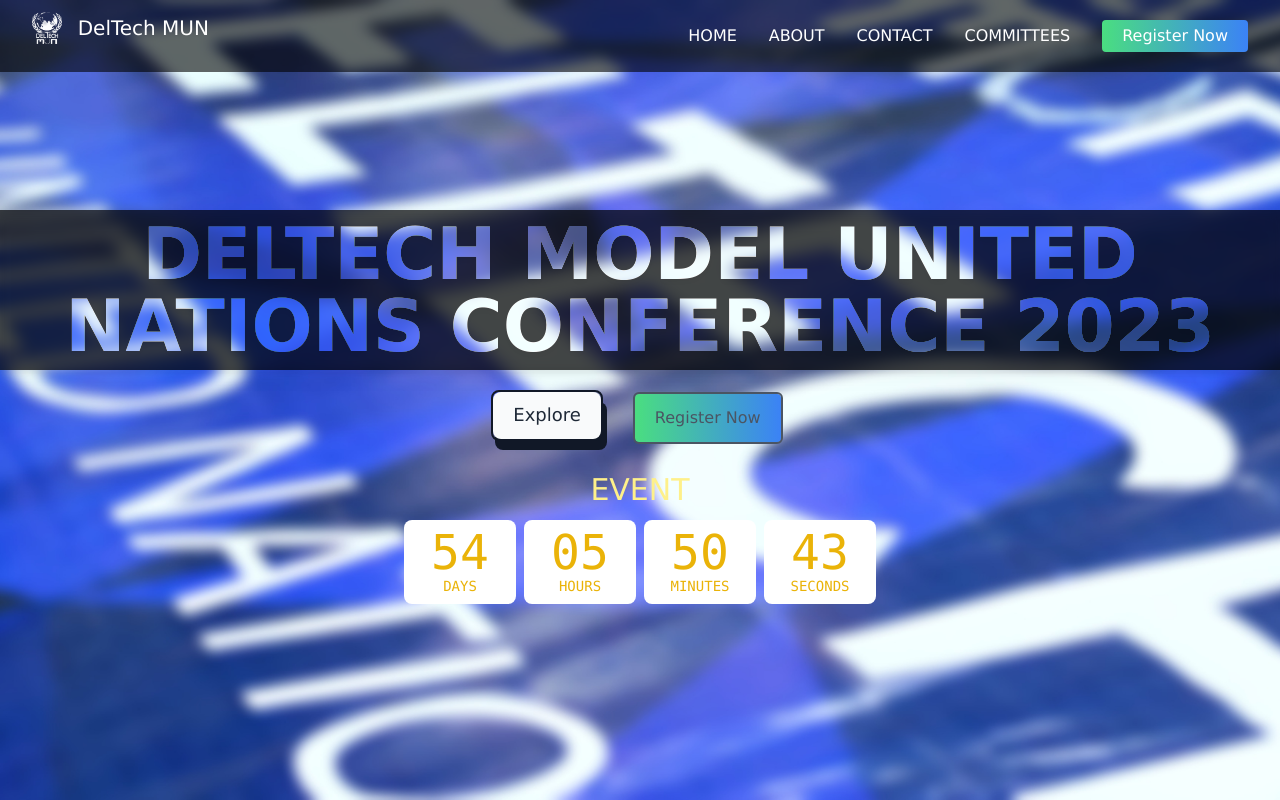
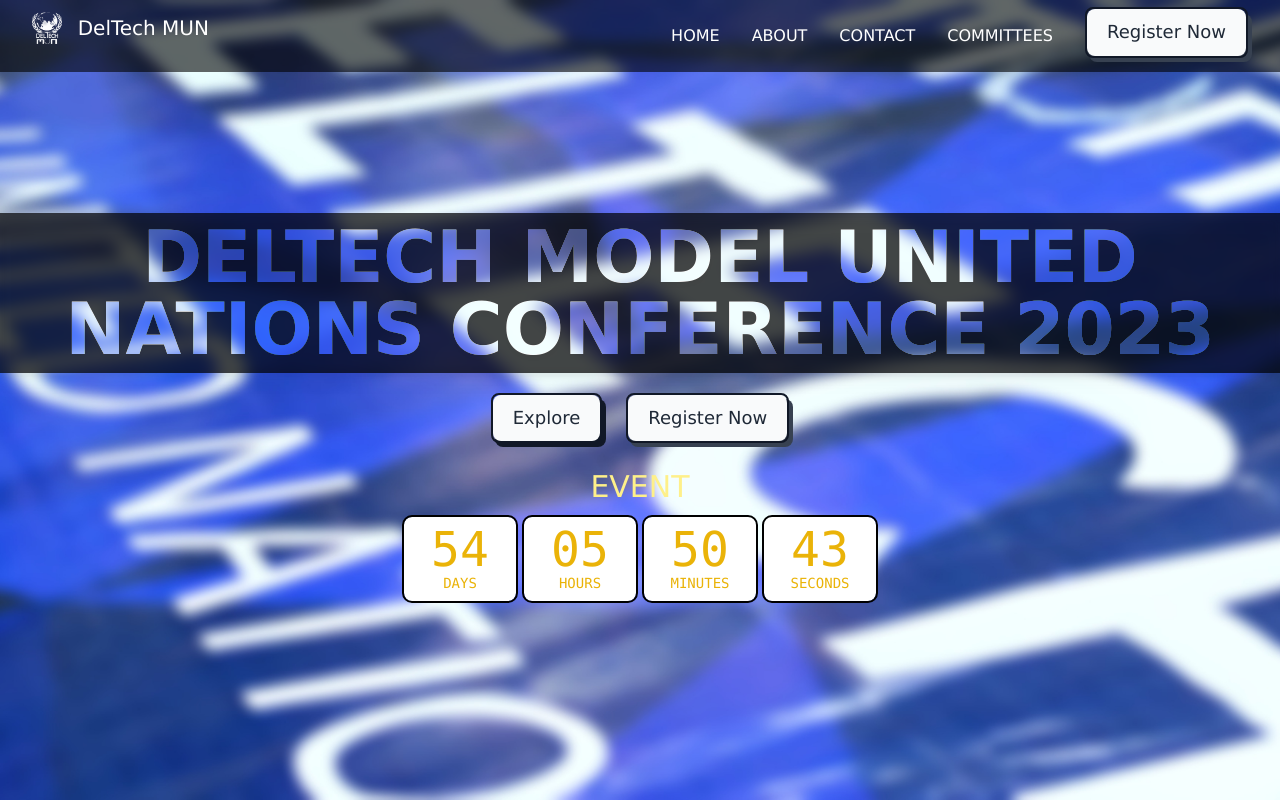
Before and after one commit to VarunDTU/deltech-website, a React (Create React App) app: page / in a window 1280 px wide. Shown: the top 800 px of the page. Built offline with nearby package versions, Linux system fonts and the light colour scheme.

Commit message:
button changes with navbar now opaque for non-md

```diff
--- a/src/components/main.js
+++ b/src/components/main.js
@@ -27,15 +27,16 @@
 </a>
 
             </div>
-            <div className="py-5 justify-center flex md:flex-row flex-col z-5">
-              <div className="relative z-10 block px-5 py-1 overflow-hidden">
+            <div className="py-5 justify-center flex md:flex-row flex-col z-5 mx-3">
+            <a href="#_" class="relative inline-block text-lg group">
+<span class="relative z-10 block px-5 py-3 overflow-hidden font-medium leading-tight text-gray-800 transition-colors duration-300 ease-out border-2 border-gray-900 rounded-lg group-hover:text-white">
+<span class="absolute inset-0 w-full h-full px-5 py-3 rounded-lg bg-gray-50"></span>
+<span class="absolute left-0 w-48 h-48 -ml-2 transition-all duration-300 origin-top-right -rotate-90 -translate-x-full translate-y-12 bg-gradient-to-r from-pink-500 to-purple-500 group-hover:rotate-180 ease"></span>
+<span class="relative">Register Now</span>
+</span>
+<span class="absolute bottom-0 right-0 w-full h-12 -mb-1 -mr-1 transition-all duration-200 ease-linear bg-gray-700 rounded-lg group-hover:mb-0 group-hover:mr-0" data-rounded="rounded-lg"></span>
+</a>
 
-            <button className="inline-flex border-0 py-3 outline outline-2 px-5 focus:outline-none bg-gradient-to-r from-green-400 to-blue-500 hover:from-pink-500 hover:to-yellow-500 rounded text-base">
-          Register Now
-
-        </button>
-
-              </div>
             </div>
             </div>
 
--- a/src/components/navbar.js
+++ b/src/components/navbar.js
@@ -27,7 +27,6 @@
           </Link>
           <button className="inline-flex border-0 py-1 px-3 focus:outline-none bg-gradient-to-r from-green-400 to-blue-500 hover:from-pink-500 hover:to-yellow-500 rounded text-base">
           Register Now
-
         </button>
         </nav>
       </div>
--- a/src/components/newnavbar.js
+++ b/src/components/newnavbar.js
@@ -11,7 +11,7 @@
     }
 
     return (
-        <Popover className={classNames(scrollPosition>0)?'bg-gray-900 z-10 fixed w-full':' bg-black/60 fixed z-10 w-full'}>
+        <Popover className={classNames(scrollPosition>0)?'bg-gray-900 z-10 fixed w-full':' md:bg-black/60 bg-gray-900 fixed z-10 w-full'}>
         <nav className="w-full z-10 text-white">
             <div className="justify-between px-4 mx-auto lg:max-w-7xl md:items-center md:flex md:px-8">
                 <div>
@@ -87,10 +87,18 @@
           </Link>
                             </li>
                             <li className="text-white hover:text-blue-600">
-                            <button className="inline-flex border-0 py-1 px-5 focus:outline-none bg-gradient-to-r from-green-400 to-blue-500 hover:from-pink-500 hover:to-yellow-500 rounded text-base">
-          Register Now
 
-        </button>
+
+            <a href="#_" class="relative inline-block text-lg group">
+<span class="relative z-10 block px-5 py-3 overflow-hidden font-medium leading-tight text-gray-800 transition-colors duration-300 ease-out border-2 border-gray-900 rounded-lg group-hover:text-white">
+<span class="absolute inset-0 w-full h-full px-5 py-3 rounded-lg bg-gray-50"></span>
+<span class="absolute left-0 w-48 h-48 -ml-2 transition-all duration-300 origin-top-right -rotate-90 -translate-x-full translate-y-12 bg-gradient-to-r from-pink-500 to-purple-500 group-hover:rotate-180 ease"></span>
+<span class="relative">Register Now</span>
+</span>
+<span class="absolute bottom-0 right-0 w-full h-12 -mb-1 -mr-1 transition-all duration-200 ease-linear bg-gray-700 rounded-lg group-hover:mb-0 group-hover:mr-0" data-rounded="rounded-lg"></span>
+</a>
+
+
 
                             </li>
                         </ul>
--- a/src/components/timeer.js
+++ b/src/components/timeer.js
@@ -32,19 +32,19 @@
     <div className="text-yellow-200">
         <h1 className="text-3xl text-center mb-3 font-extralight">EVENT</h1>
         <div className="text-6xl text-center flex w-full items-center justify-center">
-            <div className="mx-1 p-2 bg-white text-yellow-500 rounded-lg">
+            <div className="mx-1 p-2 outline outline-2 outline-black bg-white text-yellow-500 rounded-lg">
                 <div className="md:w-24 w-5 md:text-5xl text-sm font-mono leading-none" x-text="days">{days < 10 ? "0" + days : days}</div>
                 <div className="font-mono uppercase md:text-sm text-xs leading-none">Days</div>
             </div>
-            <div className="mx-1 p-2 bg-white text-yellow-500 rounded-lg">
+            <div className="mx-1 p-2 outline outline-2 outline-black bg-white text-yellow-500 rounded-lg">
                 <div className="md:w-24 w-5 md:text-5xl text-sm font-mono leading-none" x-text="hours">{hours < 10 ? "0" + hours : hours}</div>
                 <div className="font-mono uppercase md:text-sm text-xs leading-none">Hours</div>
             </div>
-            <div className="mx-1 p-2 bg-white text-yellow-500 rounded-lg">
+            <div className="mx-1 p-2 outline outline-2 outline-black bg-white text-yellow-500 rounded-lg">
                 <div className="md:w-24 w-5 md:text-5xl text-sm font-mono leading-none" x-text="minutes">{minutes < 10 ?'0'+ minutes : minutes}</div>
                 <div className="font-mono uppercase md:text-sm text-xs leading-none">Minutes</div>
             </div>
-            <div className="mx-1 p-2 bg-white text-yellow-500 rounded-lg">
+            <div className="mx-1 p-2 outline outline-2 outline-black bg-white text-yellow-500 rounded-lg">
                 <div className="md:w-24 w-5 md:text-5xl text-sm font-mono leading-none" x-text="seconds">{seconds < 10 ? "0" + seconds : seconds}</div>
                 <div className="font-mono uppercase md:text-sm text-xs leading-none">Seconds</div>
             </div>
```
